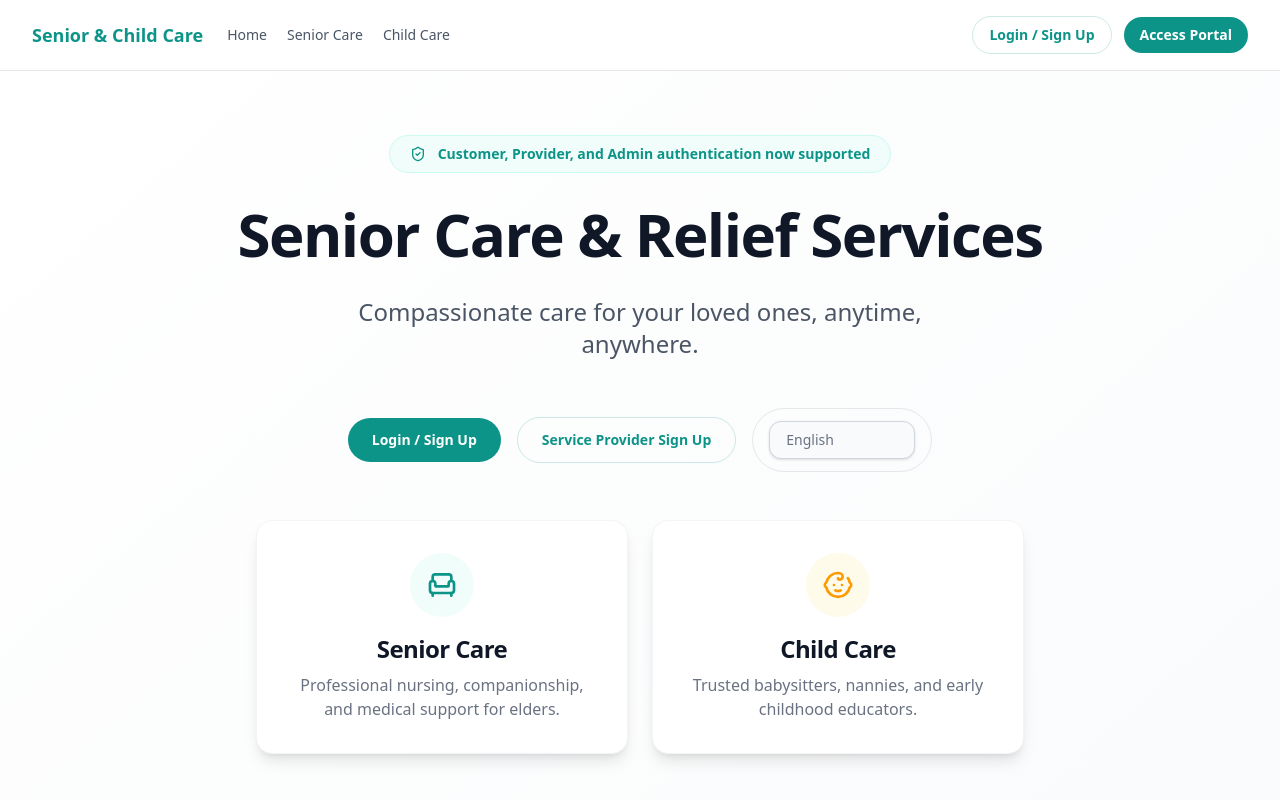
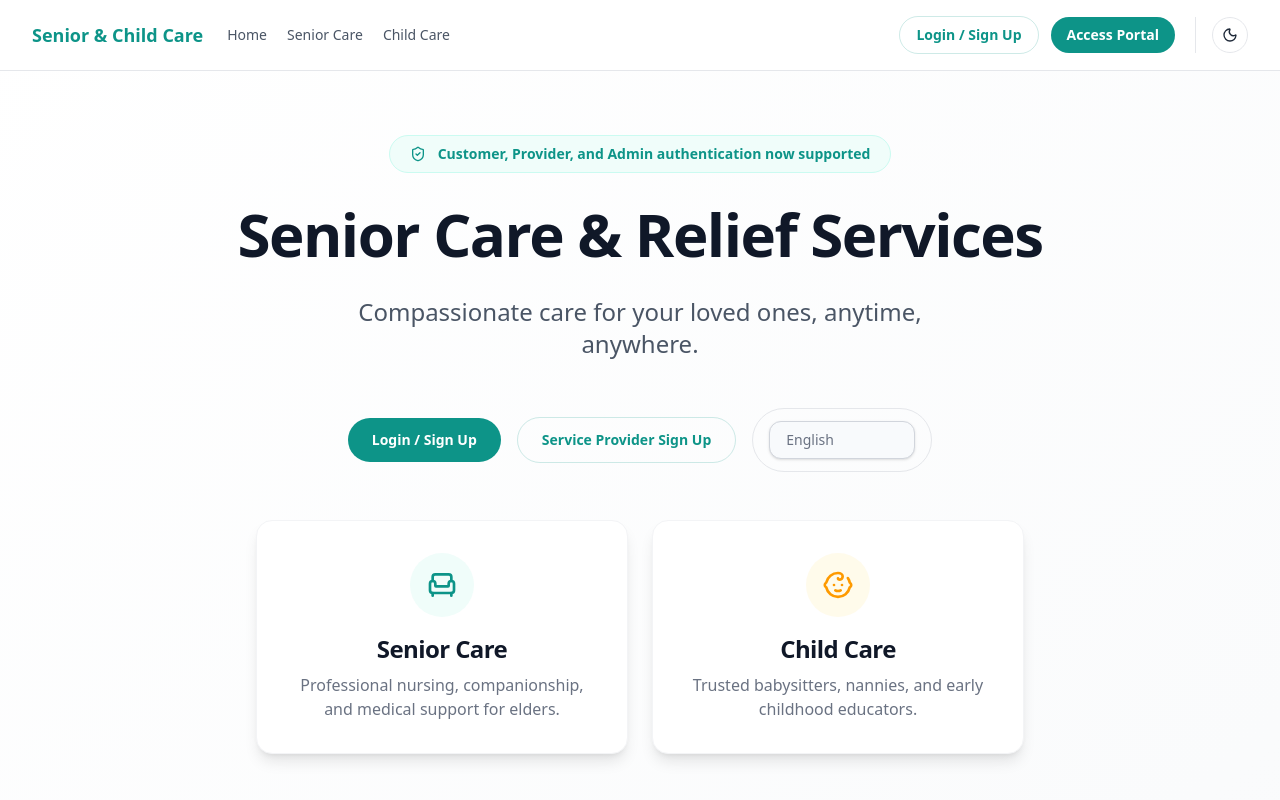
Before and after one commit to UshanHat/senior-care, a Next.js app: page /en in a window 1280 px wide. Shown: the top 800 px of the page. Built offline with nearby package versions, Linux system fonts and the light colour scheme; no server answers.

Commit message:
Add premium dark mode feature

```diff
--- a/app/[locale]/layout.tsx
+++ b/app/[locale]/layout.tsx
@@ -5,6 +5,7 @@ import { notFound } from 'next/navigation';
 import { routing } from '@/i18n/routing';
 import "../globals.css";
 import { ProvidersProvider } from "@/components/ProvidersContext";
+import { ThemeProvider } from "@/components/ThemeProvider";
 
 export const metadata = {
   title: 'Senior Care & Relief Services',
@@ -33,12 +34,14 @@ export default async function LocaleLayout({
   const messages = await getMessages();
 
   return (
-    <html lang={locale}>
-      <body className="font-sans antialiased bg-background text-foreground">
+    <html lang={locale} suppressHydrationWarning>
+      <body className="font-sans antialiased bg-background text-foreground transition-colors duration-300">
         <NextIntlClientProvider messages={messages}>
-          <ProvidersProvider>
-            {children}
-          </ProvidersProvider>
+          <ThemeProvider attribute="class" defaultTheme="system" enableSystem disableTransitionOnChange>
+            <ProvidersProvider>
+              {children}
+            </ProvidersProvider>
+          </ThemeProvider>
         </NextIntlClientProvider>
       </body>
     </html >
--- a/app/globals.css
+++ b/app/globals.css
@@ -60,6 +60,20 @@
     @apply bg-background text-foreground antialiased;
   }
 
+  .dark {
+    --color-background: #0f172a;
+    /* Slate 900 */
+    --color-foreground: #f8fafc;
+    /* Slate 50 */
+    --color-card: #1e293b;
+    /* Slate 800 */
+    --color-card-foreground: #f8fafc;
+    --color-border: #334155;
+    /* Slate 700 */
+    --color-muted: #1e293b;
+    --color-muted-foreground: #94a3b8;
+  }
+
   h1,
   h2,
   h3,
--- a/components/SiteHeader.tsx
+++ b/components/SiteHeader.tsx
@@ -3,12 +3,13 @@
 import { Link } from '@/i18n/routing';
 import { LayoutDashboard, LogOut, ShieldCheck, UserRound } from 'lucide-react';
 import { useAuth } from './ProvidersContext';
+import { ThemeToggle } from './ThemeToggle';
 
 export default function SiteHeader() {
     const { currentUser, logout } = useAuth();
 
     return (
-        <header className="sticky top-0 z-40 border-b border-gray-200 bg-white/95 backdrop-blur">
+        <header className="sticky top-0 z-40 border-b border-gray-200 bg-white/95 backdrop-blur dark:border-slate-800 dark:bg-slate-900/95">
             <div className="mx-auto flex max-w-7xl items-center justify-between gap-4 px-4 py-4 sm:px-6 lg:px-8">
                 <div className="flex items-center gap-6">
                     <Link href="/" className="text-lg font-bold text-primary">
@@ -68,6 +69,9 @@ export default function SiteHeader() {
                             </Link>
                         </>
                     )}
+                    <div className="ml-2 border-l border-gray-200 pl-4 dark:border-slate-700">
+                        <ThemeToggle />
+                    </div>
                 </div>
             </div>
         </header>
--- /dev/null
+++ b/components/ThemeProvider.tsx
@@ -0,0 +1,9 @@
+"use client";
+
+import * as React from "react";
+import { ThemeProvider as NextThemesProvider } from "next-themes";
+import { type ThemeProviderProps } from "next-themes";
+
+export function ThemeProvider({ children, ...props }: ThemeProviderProps) {
+    return <NextThemesProvider {...props}>{children}</NextThemesProvider>;
+}
--- /dev/null
+++ b/components/ThemeToggle.tsx
@@ -0,0 +1,31 @@
+"use client";
+
+import * as React from "react";
+import { Moon, Sun } from "lucide-react";
+import { useTheme } from "next-themes";
+
+export function ThemeToggle() {
+    const { theme, setTheme } = useTheme();
+    const [mounted, setMounted] = React.useState(false);
+
+    // Prevent hydration mismatch
+    React.useEffect(() => setMounted(true), []);
+
+    if (!mounted) {
+        return <div className="w-9 h-9" />;
+    }
+
+    return (
+        <button
+            onClick={() => setTheme(theme === "dark" ? "light" : "dark")}
+            className="inline-flex h-9 w-9 items-center justify-center rounded-full border border-gray-200 bg-white text-gray-800 transition-colors hover:bg-gray-100 hover:text-primary focus:outline-none focus:ring-2 focus:ring-primary dark:border-slate-700 dark:bg-slate-800 dark:text-slate-300 dark:hover:bg-slate-700 dark:hover:text-primary"
+            aria-label="Toggle theme"
+        >
+            {theme === "dark" ? (
+                <Sun className="h-4 w-4" />
+            ) : (
+                <Moon className="h-4 w-4" />
+            )}
+        </button>
+    );
+}
--- a/package.json
+++ b/package.json
@@ -18,6 +18,7 @@
     "lucide-react": "^0.563.0",
     "next": "16.1.5",
     "next-intl": "^4.7.0",
+    "next-themes": "^0.4.6",
     "react": "19.2.3",
     "react-dom": "19.2.3",
     "server-only": "^0.0.1",
```
Also changed, not shown: 1 other file (tests, documents, lock files or other folders).
